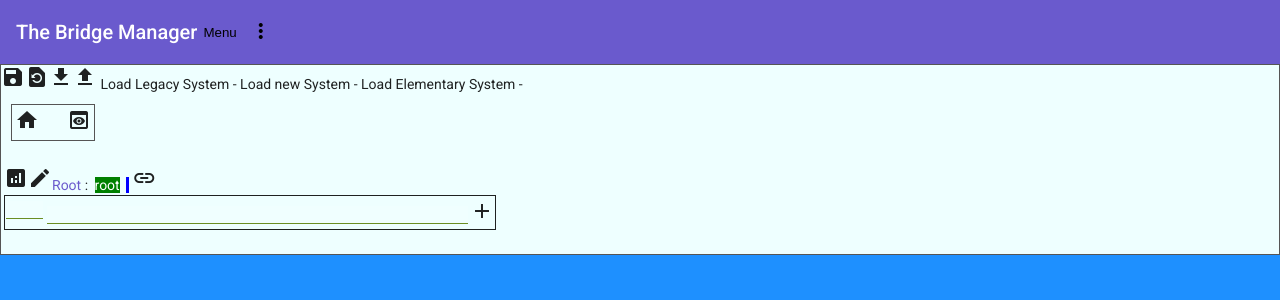
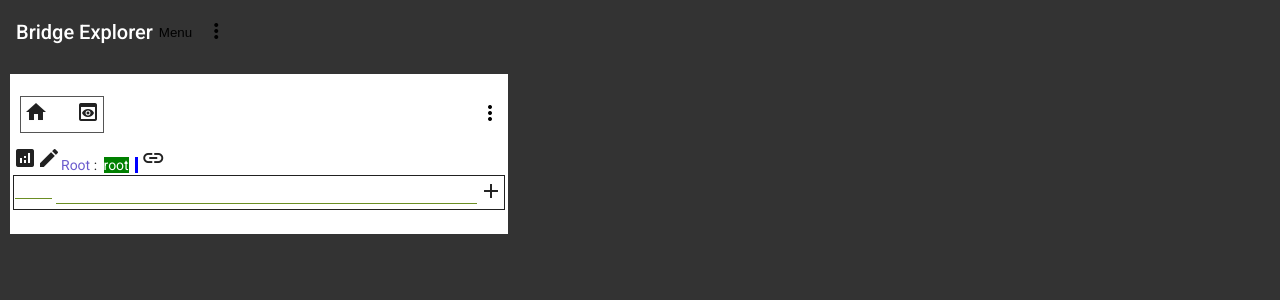
Before and after one commit to DarkMatterBridge/BridgeExplorer, an Angular app: page /biddingsystem in a window 1280 px wide. Shown: the top 300 px of the page. Built offline with nearby package versions, Linux system fonts and the light colour scheme.

Commit message:
design stuff

```diff
--- a/src/app/app.component.html
+++ b/src/app/app.component.html
@@ -1,5 +1,5 @@
 <mat-toolbar>
-  <span>The Bridge Manager</span>
+  <span>Bridge Explorer</span>
   <button mat-button [matMenuTriggerFor]="menu">Menu</button>
   <mat-menu #menu="matMenu">
     <button mat-menu-item>Item 1
--- a/src/app/app.component.scss
+++ b/src/app/app.component.scss
@@ -1,10 +1,10 @@
 .mat-toolbar {
   background: rgb(63, 81, 181);
-  background: slateblue;
+  background: #333;
   color: white;
 }
 
 .mat-menu-trigger {
-  background: slateblue;
+  background: #333;
   border: none;
 }
--- a/src/app/bid-item/bid-item.component.scss
+++ b/src/app/bid-item/bid-item.component.scss
@@ -17,6 +17,7 @@ input {
   border: none;
   border-bottom: 1px solid olivedrab;
   outline: none;
+  background: white;
 }
 
 .parsingNotOk {
@@ -29,7 +30,3 @@ input {
 //  outline: none;
 //  background-color: lightblue;
 //}
-
-input {
-  background: #f0ffff;
-}
--- a/src/app/bid-jar/bid-jar.component.html
+++ b/src/app/bid-jar/bid-jar.component.html
@@ -1,4 +1,16 @@
 <div class="bidjar">
+  <p>
+
+    <div class="topline">
+    <app-bnode-sequence [subject]="subject" (selectNode)="setBnode($event)"
+                        (bNodeSequenceEventEmitter)="activateDealView2($event)"
+    ></app-bnode-sequence>
+
+    <button mat-icon-button [matMenuTriggerFor]="menu2" style="text-align: right">
+      <mat-icon>more_vert</mat-icon>
+    </button>
+    <mat-menu #menu2="matMenu">
+
       <a [routerLink]="" (click)="saveIntoLocalStorage()" matTooltip="Save to local storage">
         <mat-icon aria-hidden="false" aria-label="Example home icon">save</mat-icon>
       </a>
@@ -11,18 +23,29 @@
       </a>
 
       <a [routerLink]="" (click)="triggerFileUpload()" matTooltip="Upload JSON-based System">
-
         <mat-icon aria-hidden="false" aria-label="Example home icon">upload</mat-icon>
       </a>
 
+
+      <button mat-menu-item>
+        <a [routerLink]="" (click)="loadElementarySystem()"> Load Elementary System </a> -
+      </button>
+      <button mat-menu-item>
         <a [routerLink]="" (click)="loadLegacySystem()"> Load Legacy System </a> -
+      </button>
+      <button mat-menu-item>
         <a [routerLink]="" (click)="resetSystem()"> Load new System </a> -
-  <a [routerLink]="" (click)="loadElementarySystem()"> Load Elementary System </a> -
+      </button>
 
-  <p>
-    <app-bnode-sequence [subject]="subject" (selectNode)="setBnode($event)"
-                        (bNodeSequenceEventEmitter)="activateDealView2($event)"
-    ></app-bnode-sequence>
+
+    </mat-menu>
+</div>
+
+
+
+
+
+
   <table>
     <tr>
       <td>
--- a/src/app/bid-jar/bid-jar.component.scss
+++ b/src/app/bid-jar/bid-jar.component.scss
@@ -1,14 +1,15 @@
 table td {
   vertical-align: top;
 }
-
 
 .mat-icon {
   //font-size: 15px;
 }
 
 .bidjar {
-  background: #eeffff;
+  background: white;
+  display: inline-block;
+  margin: 10px;
 }
 
 .con {
@@ -25,3 +26,14 @@ table td {
 .opp {
   background: #ffe480;
 }
+
+.topline {
+  display:grid;
+  grid-template-columns: 1fr auto;
+}
+
+
+.mat-menu-trigger {
+  background: white;
+  border: none;
+}
--- a/src/app/container/container.component.scss
+++ b/src/app/container/container.component.scss
@@ -5,6 +5,6 @@
 .example-container {
   //width: 99%;
   //height: 99%;
-  background-color: white;
-  border: 1px solid #555;
+  background-color: #333;
+//  border: 4px solid #555;
 }
--- a/src/styles.scss
+++ b/src/styles.scss
@@ -1,6 +1,6 @@
 /* You can add global styles to this file, and also import other style files */
 
-html, body { height: 100%; background: dodgerblue}
+html, body { height: 100%; background: #333}
 body { margin: 0; font-family: Roboto, "Helvetica Neue", sans-serif; }
 
 .pointer {
```
Lines whose indentation alone changed are shown as unchanged.
